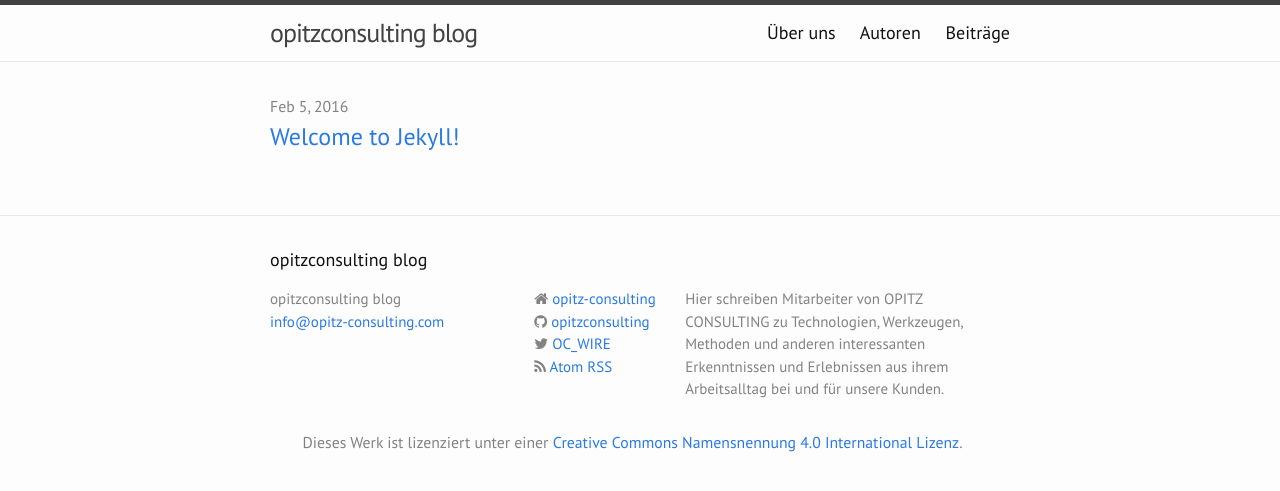
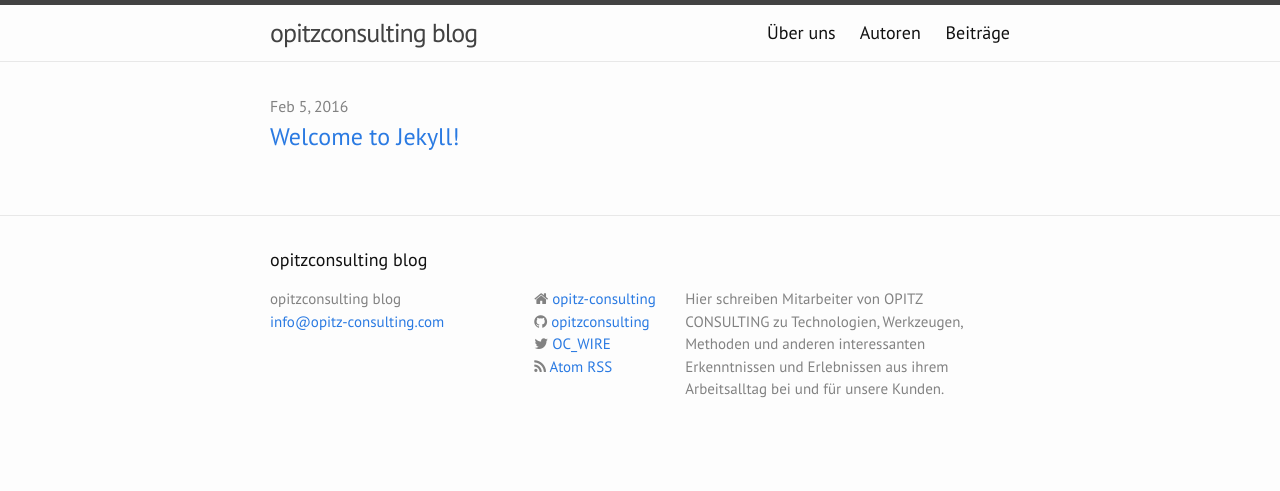
Before and after one commit to opitzconsulting/opitzconsulting.github.io, a Jekyll site: the page built from index.html, in a window 1280 px wide. Shown: the top 491 px of the page. Built offline with Jekyll 4.4.1, drawn with Linux system fonts in a browser that asks for light colours; nearby versions of some CDN libraries.

Commit message:
remove license

```diff
--- a/_includes/footer.html
+++ b/_includes/footer.html
@@ -39,14 +39,6 @@
       </div>
     </div>
 
-    <div class="footer-col-wrapper">
-
-      <div class="license">
-        Dieses Werk ist lizenziert unter einer <a rel="license" href="http://creativecommons.org/licenses/by/4.0/">Creative Commons Namensnennung 4.0 International Lizenz</a>.
-      </div>
-
-    </div>
-
   </div>
 
 </footer>
```
